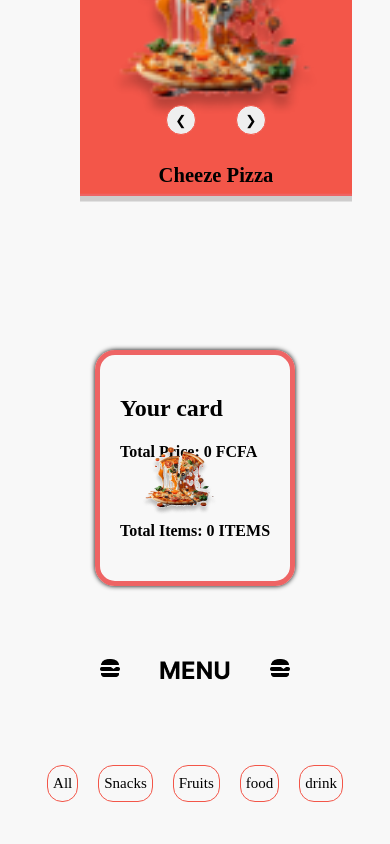
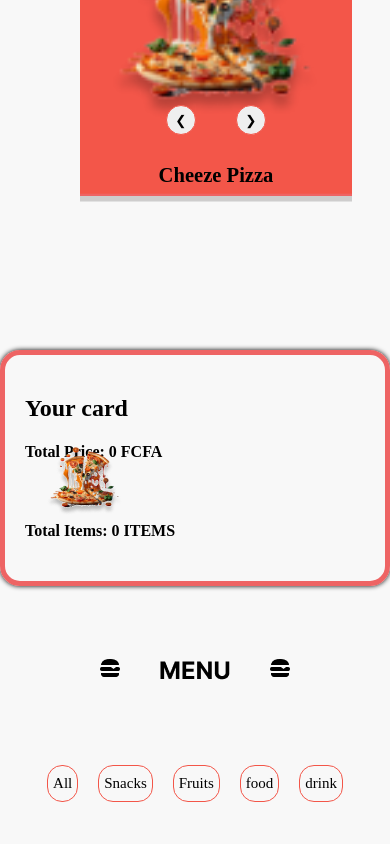
Before and after one commit to IBRAHIMFONYUY/ecommerce, a React (Create React App) app: page / in a window 390 px wide. Shown: the part 1151-1995 px from the top of the page. Built offline with nearby package versions, Linux system fonts and the light colour scheme; grey boxes are pictures that could not be loaded.

Commit message:
index.css

```diff
--- a/src/index.css
+++ b/src/index.css
@@ -736,5 +736,11 @@ color: white;
     width: 200px;
     place-content: center;
   }
+	.card{
+		width:100%;
+	}
+	.card-cnt{
+		width:100%;
+	}
 
 }
```
